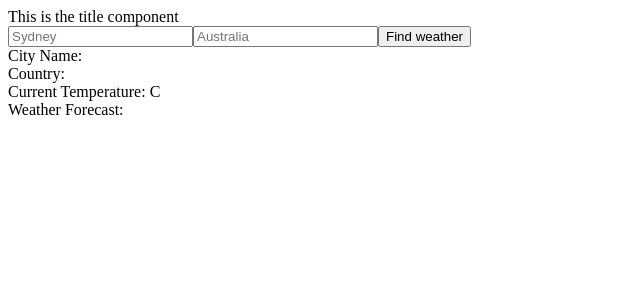
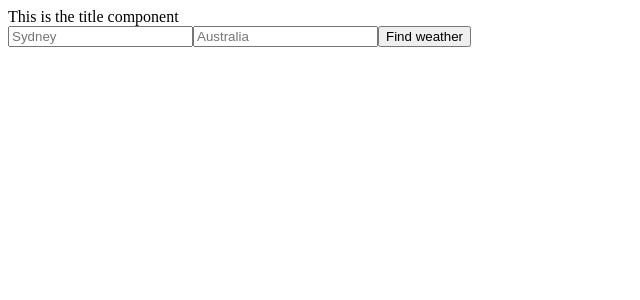
Before and after one commit to GeoFro/WeatherForecast-React-JS, a React (Create React App) app: page / in a window 1280 px wide. Shown: the top 300 px of the page, without its empty margins (0-640 px from the left). Built offline with nearby package versions, Linux system fonts and the light colour scheme; the HTML template or start-up script is replaced by a standard one.

Commit message:
Weather component data only displays if data is present

```diff
--- a/src/components/Weather.js
+++ b/src/components/Weather.js
@@ -4,12 +4,17 @@ class Weather extends Component {
 
   render() {
     return (
-      <div>
-        <div>City Name: {this.props.city_name}</div>
-        <div>Country: {this.props.city_country}</div>
-        <div>Current Temperature: {this.props.city_temperature} C</div>
+    <div>
+      { this.props.city_name && this.props.city_country &&
+          <div>Location: {this.props.city_name}, {this.props.city_country}</div>
+      }
+      { this.props.city_temperature &&
+        <div>Current Temperature: {this.props.city_temperature} °C</div>
+      }
+      { this.props.city_description &&
         <div>Weather Forecast: {this.props.city_description}</div>
-      </div>
+      }
+    </div>
     );
   }
 }
```
